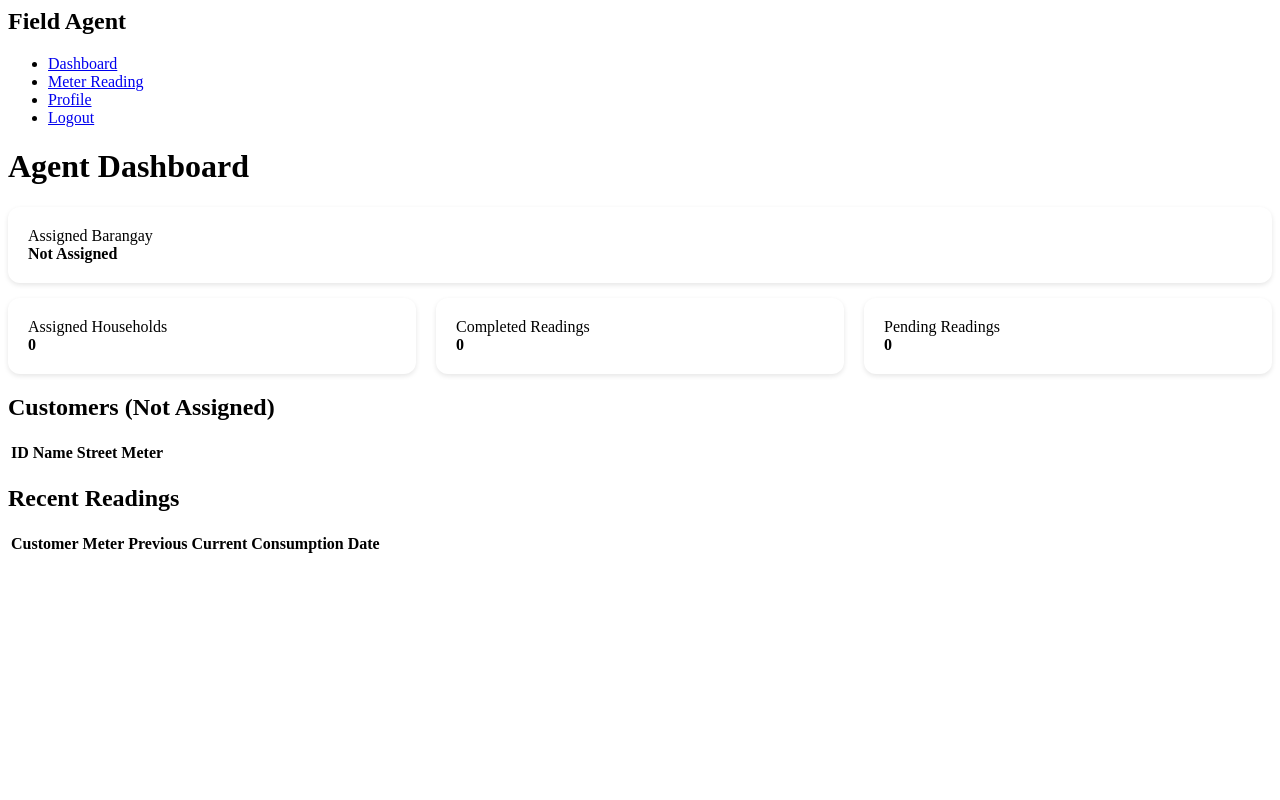
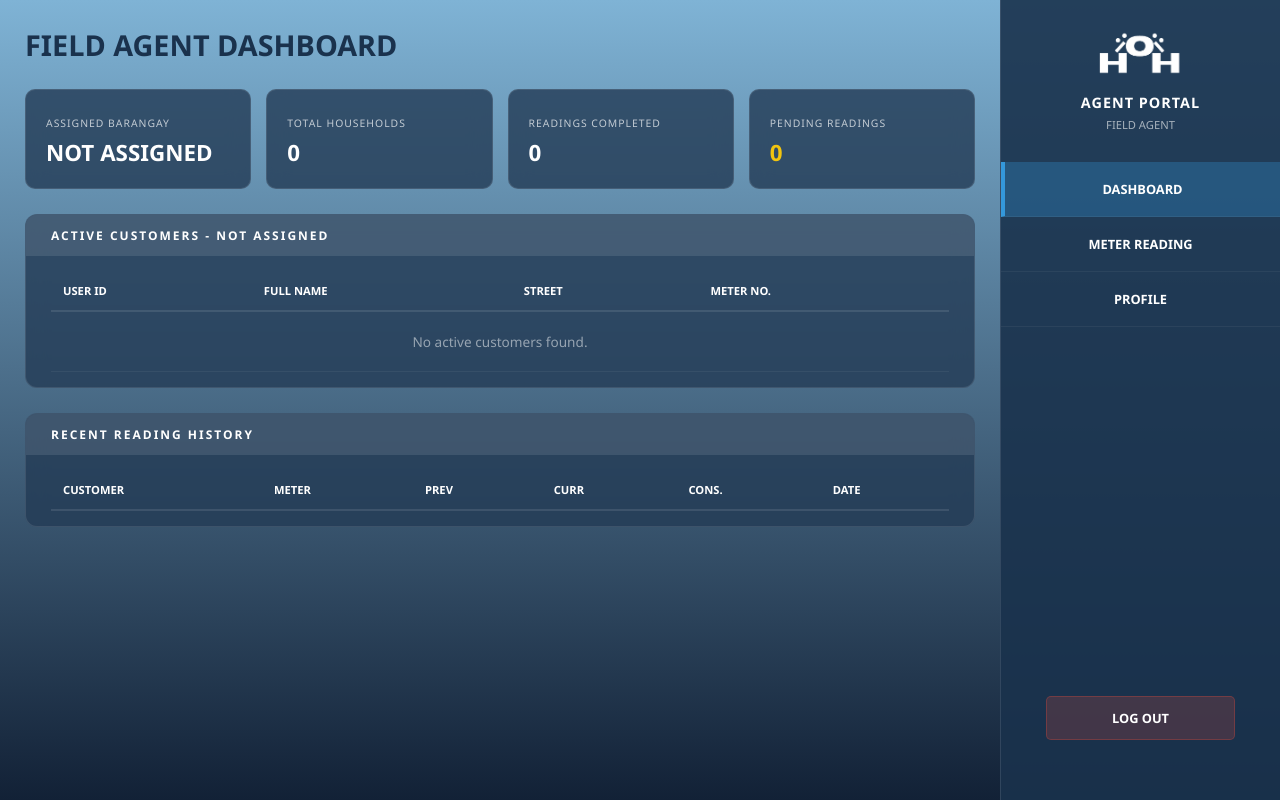
Before and after one commit to Stupidcheesecatmeow/H2O, a PHP site: page /agent_dashboard.php in a window 1280 px wide. Run offline with PHP 8.4, Linux system fonts and the light colour scheme; a user stored in the database is signed in; data comes from the database, SQL or seed files in the repository; lists and menus that the app fills with data are empty.

Commit message:
agent, ala profile

```diff
--- /dev/null
+++ b/agent_dashboard.css
@@ -0,0 +1,173 @@
+/* --- VARIABLES --- */
+:root {
+    --navy-dark: #122136;
+    --navy-panel: rgba(36, 59, 85, 0.8);
+    --blue-light: #9db2bf;
+    --accent-blue: #3498db;
+    --white: #ffffff;
+    --danger: #e74c3c;
+}
+
+/* --- BASE --- */
+* { box-sizing: border-box; font-family: 'Segoe UI', Arial, sans-serif; }
+
+body {
+    margin: 0;
+    background: linear-gradient(to bottom, #7fb3d5, #122136);
+    background-attachment: fixed;
+    height: 100vh;
+    display: flex;
+    overflow: hidden;
+    opacity: 0;
+    transition: opacity 0.4s ease-in-out;
+}
+
+.main-content {
+    flex: 1;
+    padding: 25px;
+    display: block;
+    overflow-y: auto;
+    height: 100vh;
+}
+
+.header-row h1 {
+    color: #1a324d;
+    margin: 0 0 25px 0;
+    font-size: 1.8rem;
+    font-weight: 800;
+}
+
+/* --- STATS GRID --- */
+.stats-grid {
+    display: grid;
+    grid-template-columns: repeat(4, 1fr);
+    gap: 15px;
+    margin-bottom: 25px;
+}
+
+.stat-card {
+    background: var(--navy-panel);
+    border-radius: 10px;
+    padding: 20px;
+    color: white;
+    backdrop-filter: blur(10px);
+    border: 1px solid rgba(255,255,255,0.1);
+}
+
+.stat-label { font-size: 0.65rem; text-transform: uppercase; opacity: 0.7; letter-spacing: 1px; }
+.stat-value { display: block; font-size: 1.4rem; font-weight: 800; margin-top: 5px; }
+
+/* --- GLASS PANELS --- */
+.glass-panel {
+    background: var(--navy-panel);
+    border-radius: 12px;
+    border: 1px solid rgba(255, 255, 255, 0.1);
+    backdrop-filter: blur(10px);
+    margin-bottom: 25px;
+    overflow: hidden;
+}
+
+.panel-title-bar {
+    background: rgba(255, 255, 255, 0.1);
+    padding: 12px 25px;
+    font-weight: 800;
+    font-size: 0.75rem;
+    text-transform: uppercase;
+    letter-spacing: 2px;
+    color: white;
+}
+
+.table-area { padding: 15px 25px; }
+
+/* --- DATA TABLE --- */
+.data-table { width: 100%; border-collapse: collapse; color: white; }
+.data-table th {
+    text-align: left; padding: 12px;
+    font-size: 0.7rem; text-transform: uppercase;
+    border-bottom: 2px solid rgba(255, 255, 255, 0.1);
+}
+.data-table td { padding: 12px; font-size: 0.85rem; border-bottom: 1px solid rgba(255, 255, 255, 0.05); }
+
+.invoice-tag {
+    background: rgba(255, 255, 255, 0.1);
+    padding: 2px 6px;
+    border-radius: 3px;
+    font-size: 0.75rem;
+    font-family: monospace;
+}
+
+/* --- SIDEBAR RIGHT --- */
+.sidebar-right {
+    width: 280px;
+    background-color: rgba(26, 50, 77, 0.9);
+    height: 100vh;
+    display: flex;
+    flex-direction: column;
+    align-items: center;
+    padding-top: 30px;
+    border-left: 1px solid rgba(255,255,255,0.1);
+}
+
+.side-logo { width: 100px; margin-bottom: 10px; }
+
+.agent-info {
+    color: white;
+    text-align: center;
+    margin-bottom: 30px;
+}
+
+.agent-info h3 {
+    margin: 5px 0;
+    font-size: 0.9rem;
+    letter-spacing: 1px;
+}
+
+.agent-info p {
+    margin: 0;
+    font-size: 0.7rem;
+    opacity: 0.6;
+    text-transform: uppercase;
+}
+
+.nav-menu { width: 100%; }
+
+.nav-item {
+    display: block;
+    width: 100%;
+    padding: 18px;
+    text-decoration: none;
+    color: white;
+    text-align: center;
+    font-weight: bold;
+    font-size: 0.8rem;
+    border-bottom: 1px solid rgba(255,255,255,0.05);
+    transition: 0.3s;
+}
+
+.nav-item:hover,
+.nav-item.active {
+    background-color: rgba(52, 152, 219, 0.3);
+    border-left: 4px solid var(--accent-blue);
+}
+
+/* FOOTER */
+.sidebar-footer {
+    margin-top: auto;
+    padding-bottom: 30px;
+    width: 80%;
+}
+
+.logout-btn-container {
+    display: block; width: 85%; margin: auto auto 30px auto;
+    background: rgba(231, 76, 60, 0.2);
+    color: white; text-align: center; padding: 12px;
+    border-radius: 5px; font-weight: bold; text-decoration: none;
+    font-size: 0.8rem;
+    border: 1px solid rgba(231, 76, 60, 0.3);
+    transition: 0.3s;
+}
+
+.logout-btn-container:hover {
+    background: var(--danger);
+    color: white;
+}
--- a/agent_dashboard.php
+++ b/agent_dashboard.php
@@ -91,82 +91,126 @@ $history = $conn->query("
 ");
 ?>
 
-<link rel="stylesheet" href="dashboard.css">
+<!DOCTYPE html>
+<html lang="en">
+<head>
+    <meta charset="UTF-8">
+    <meta name="viewport" content="width=device-width, initial-scale=1.0">
+    <title>Agent Dashboard | H2O</title>
+    <link rel="stylesheet" href="agent_dashboard.css">
+</head>
+<body id="mainBody">
 
-<div class="layout">
-
-    <div class="sidebar">
-        <h2>Field Agent</h2>
-        <ul>
-            <li><a href="agent_dashboard.php">Dashboard</a></li>
-            <li><a href="meter_reading.php">Meter Reading</a></li>
-            <li><a href="profile.php">Profile</a></li>
-            <li><a href="logout.php">Logout</a></li>
-        </ul>
+    <!-- MAIN CONTENT AREA -->
+    <div class="main-content">
+        <div class="header-row">
+            <h1>FIELD AGENT DASHBOARD</h1>
         </div>
 
-    <div class="main">
-
-        <h1>Agent Dashboard</h1>
-
-        <!-- ASSIGNED BARANGAY -->
-        <div class="card" style="margin-bottom:15px;">
-            Assigned Barangay<br>
-            <strong><?php echo $assigned_barangay; ?></strong>
+        <!-- STATS GRID -->
+        <div class="stats-grid">
+            <div class="stat-card">
+                <span class="stat-label">Assigned Barangay</span>
+                <span class="stat-value"><?php echo strtoupper($assigned_barangay); ?></span>
+            </div>
+            <div class="stat-card">
+                <span class="stat-label">Total Households</span>
+                <span class="stat-value"><?php echo $assigned; ?></span>
+            </div>
+            <div class="stat-card">
+                <span class="stat-label">Readings Completed</span>
+                <span class="stat-value" style="color: var(--success);"><?php echo $completed; ?></span>
+            </div>
+            <div class="stat-card">
+                <span class="stat-label">Pending Readings</span>
+                <span class="stat-value" style="color: #f1c40f;"><?php echo $pending; ?></span>
+            </div>
         </div>
 
-        <!-- DASHBOARD CARDS -->
-        <div class="cards">
-            <div class="card">Assigned Households<br><strong><?php echo $assigned; ?></strong></div>
-            <div class="card">Completed Readings<br><strong><?php echo $completed; ?></strong></div>
-            <div class="card">Pending Readings<br><strong><?php echo $pending; ?></strong></div>
-        </div>
-
-        <!-- CUSTOMER LIST -->
-        <h2>Customers (<?php echo $assigned_barangay; ?>)</h2>
-
-        <table>
+        <!-- CUSTOMER LIST PANEL -->
+        <div class="glass-panel">
+            <div class="panel-title-bar">Active Customers - <?php echo $assigned_barangay; ?></div>
+            <div class="table-area">
+                <table class="data-table">
+                    <thead>
                         <tr>
-                <th>ID</th>
-                <th>Name</th>
+                            <th>User ID</th>
+                            <th>Full Name</th>
                             <th>Street</th>
-                <th>Meter</th>
+                            <th>Meter No.</th>
                         </tr>
-
+                    </thead>
+                    <tbody>
+                        <?php if($customers->num_rows > 0): ?>
                             <?php while($c = $customers->fetch_assoc()): ?>
                             <tr>
-                <td><?php echo $c['user_code']; ?></td>
-                <td><?php echo $c['first_name']." ".$c['last_name']; ?></td>
-                <td><?php echo $c['street']; ?></td>
+                                <td><span class="type-badge"><?php echo $c['user_code']; ?></span></td>
+                                <td><strong><?php echo strtoupper($c['first_name']." ".$c['last_name']); ?></strong></td>
+                                <td><?php echo strtoupper($c['street']); ?></td>
                                 <td><?php echo $c['meter_number']; ?></td>
                             </tr>
                             <?php endwhile; ?>
+                        <?php else: ?>
+                            <tr><td colspan="4" style="text-align:center; opacity:0.5; padding:20px;">No active customers found.</td></tr>
+                        <?php endif; ?>
+                    </tbody>
                 </table>
+            </div>
+        </div>
 
-        <!-- RECENT READINGS -->
-        <h2>Recent Readings</h2>
-
-        <table>
+        <!-- RECENT READINGS HISTORY -->
+        <div class="glass-panel">
+            <div class="panel-title-bar">Recent Reading History</div>
+            <div class="table-area">
+                <table class="data-table">
+                    <thead>
                         <tr>
                             <th>Customer</th>
                             <th>Meter</th>
-                <th>Previous</th>
-                <th>Current</th>
-                <th>Consumption</th>
+                            <th>Prev</th>
+                            <th>Curr</th>
+                            <th>Cons.</th>
                             <th>Date</th>
                         </tr>
-
+                    </thead>
+                    <tbody>
                         <?php while($h = $history->fetch_assoc()): ?>
                         <tr>
                             <td><?php echo $h['first_name']." ".$h['last_name']; ?></td>
                             <td><?php echo $h['meter_number']; ?></td>
                             <td><?php echo $h['previous_reading']; ?></td>
                             <td><?php echo $h['current_reading']; ?></td>
-                <td><?php echo $h['consumption']; ?></td>
-                <td><?php echo $h['reading_date']; ?></td>
+                            <td style="color: var(--accent-blue); font-weight:bold;"><?php echo $h['consumption']; ?> m³</td>
+                            <td style="font-size:0.75rem; opacity:0.7;"><?php echo date('M d, Y', strtotime($h['reading_date'])); ?></td>
                         </tr>
                         <?php endwhile; ?>
+                    </tbody>
                 </table>
-
             </div>
         </div>
+    </div>
+
+    <!-- SIDEBAR RIGHT -->
+    <div class="sidebar-right">
+        <img src="assets/logo_name.png" class="side-logo">
+        <div class="agent-info">
+            <h3>AGENT PORTAL</h3>
+            <p>FIELD AGENT</p>
+        </div>
+
+        <nav class="nav-menu">
+            <a href="agent_dashboard.php" class="nav-item active">DASHBOARD</a>
+            <a href="meter_reading.php" class="nav-item">METER READING</a>
+            <a href="profile.php" class="nav-item">PROFILE</a>
+        </nav>
+
+        <div class="sidebar-footer">
+            <a href="logout.php" class="logout-btn-container">LOG OUT</a>
+        </div>
+    </div>
+
+    <script>
+        window.onload = () => { document.body.style.opacity = "1"; };
+    </script>
+</body>
+</html>
```
Also changed, not shown: meter_reading.css (added, +200 -0 lines), meter_reading.php (+103 -62 lines). Lines whose indentation alone changed are shown as unchanged.
